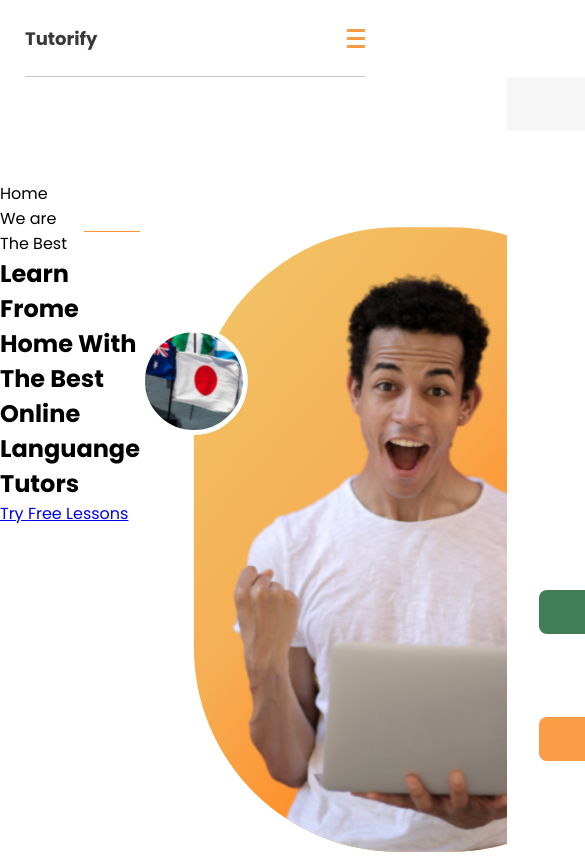
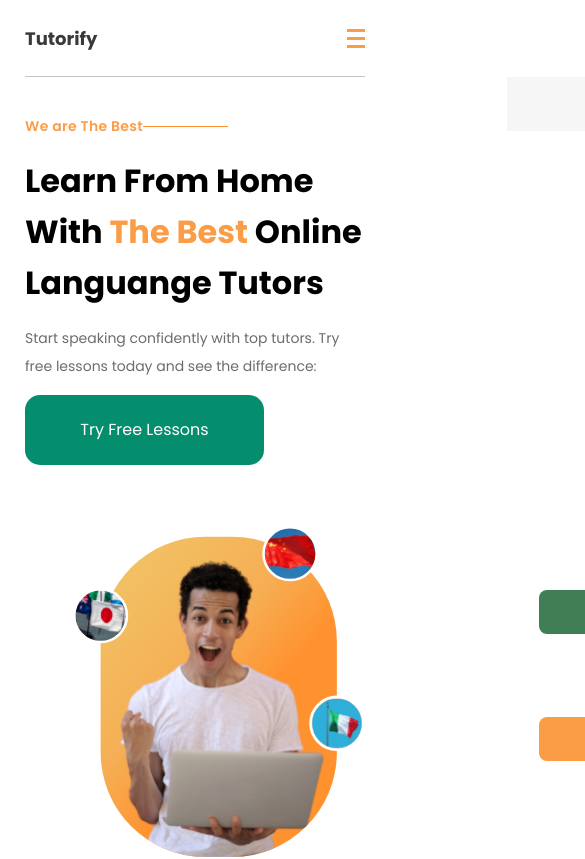
Before and after one commit to Zackhir/tutorify-project, a React (Vite) app: page / in a window 390 px wide. Shown: the top 859 px of the page, 585 px wide, since content can reach past the window. Built offline with nearby package versions, Linux system fonts and the light colour scheme.

Commit message:
+Home section1 css

```diff
--- a/src/App.css
+++ b/src/App.css
@@ -1,4 +1,17 @@
     main{
         position: relative;
-        margin-top: 181px;
+        margin: 181px 6.5em;
     }
+
+
+@media (min-width:769px) and (max-width:1024px){
+    main{
+        margin:181px 3.5em;
+    }
+}
+
+@media(max-width:768px){
+    main{
+        margin:112px 25px;
+    }
+}
--- a/src/Components/Home.css
+++ b/src/Components/Home.css
@@ -1,6 +1,37 @@
 .section1{
     display: flex;
-
+}
+.container1{
+    margin-top: 52px;
+}
+.container1 h1{
+    margin: 37px 0;
+    font-size: 48px;
+    font-weight: bold;
+    letter-spacing: 3.5%;
+    line-height: 160%;
+}
+.container1 p{
+    color: #6C6C6C;
+    font-size: 18px;
+}
+.container1 a{
+    margin-top: 27px;
+    display: flex;
+    justify-content: center;
+    align-items: center;
+    text-align: center;
+    border-radius: 15px;
+    width: 290px;
+    height: 62px;
+    font-size: 16px;
+    text-decoration: none;
+    background-color: #058E6E;
+    color: #ffffff;
+}
+.orange{
+    color: #FB9C46;
+    display: inline;
 }
 .orange-line{
     width: 136px;
@@ -12,14 +43,55 @@
     flex-direction: row;
     align-items: center;
 }
+.graphic-box p{
+    color: #FB9C46;
+    font-size: 16px;
+    font-weight:600;
+    letter-spacing: 0.3px;
+}
 .icon1{
     width:570.37px ;
     height:646px ;
 }
 
-@media (min-width:769px) and (max-width:1024px){}
+@media (min-width:769px) and (max-width:1024px){
+        .icon1{
+        width: 55vw;
+        height: 90vw;
+    }
+}
+
+
 @media(max-width:768px){
+    .section1{
+        flex-direction: column;
+    }
+    .container1{
+        margin-top: 0;
+    }
+    .container1 h1{
+        margin: 15px 0;
+        font-size: 32px;
+    }
+    .container1 p{
+        font-size: 14px;
+        line-height: 200%;
+    }
+    .container1 a{
+        margin-top: 15px;
+        width: 239px;
+        height: 70px;
+    }
     .orange-line{
         width: 85px;
     }
+    .icon1Div{
+        margin-top: 51px;
+        display: flex;
+        justify-content: end;
+    }
+    .icon1{
+        width: 75vw;
+        height: 90vw;
+    }
 }
--- a/src/Components/Home.jsx
+++ b/src/Components/Home.jsx
@@ -5,18 +5,18 @@ import icon1 from '../assets/icon1.svg'
 
 function Home() {
   return (
-    <div>Home
+    <div>
       <section className='section1'>
-          <div>
+          <div className='container1'>
             <div className='graphic-box'>
               <p>We are The Best </p>
               <div className='orange-line'></div>
             </div>
-            <h1>Learn Frome Home With The Best Online Languange Tutors</h1>
-            <p></p>
+            <h1>Learn From Home With <div className='orange'>The Best</div> Online Languange Tutors</h1>
+            <p>Start speaking confidently with top tutors. Try free lessons today and see the difference:</p>
             <Link>Try Free Lessons</Link>
           </div>
-          <div>
+          <div className='icon1Div'>
             <img src={icon1} className='icon1' alt='Component1'/>
           </div>
       </section>
```
Also changed, not shown: src/index.css (+0 -71 lines).
